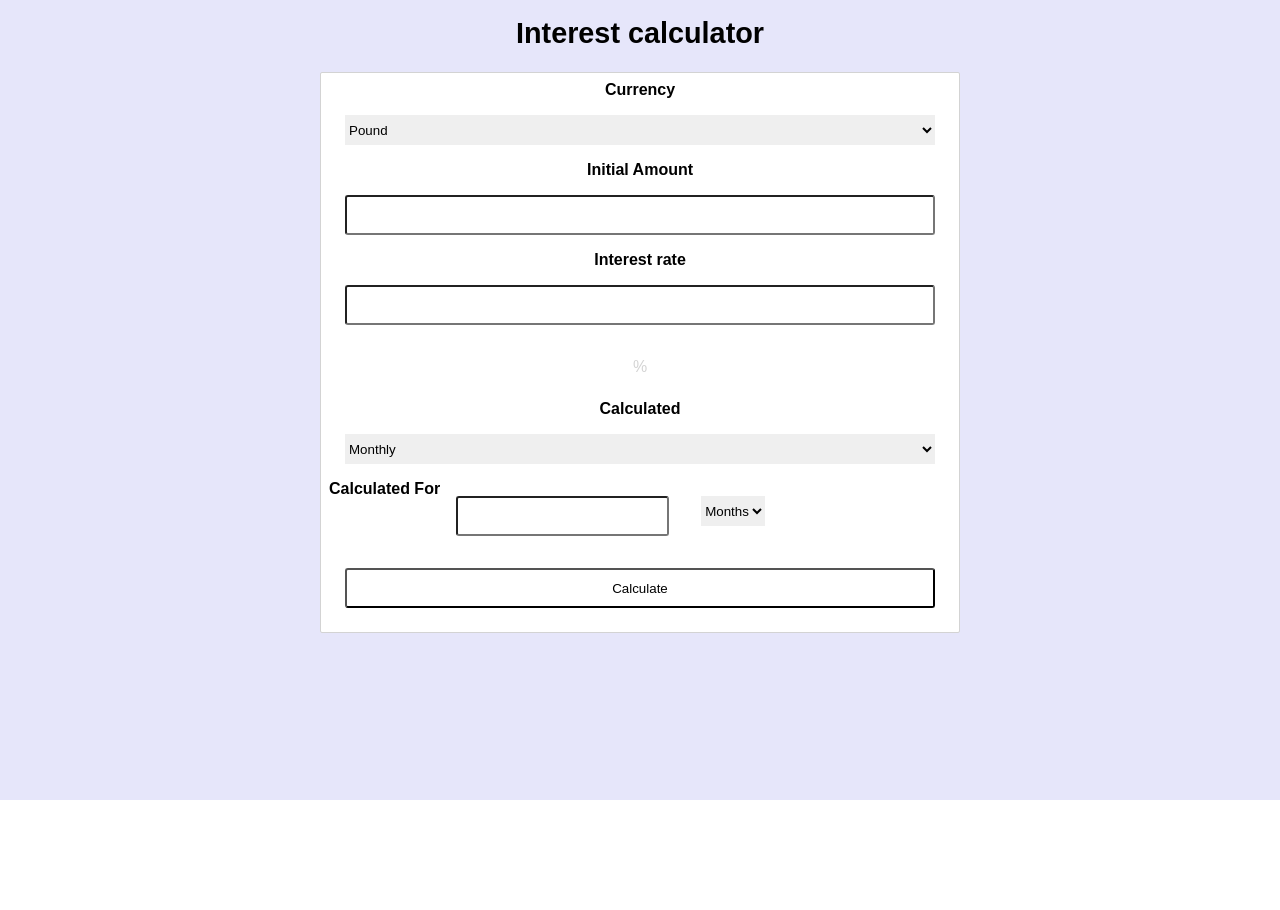
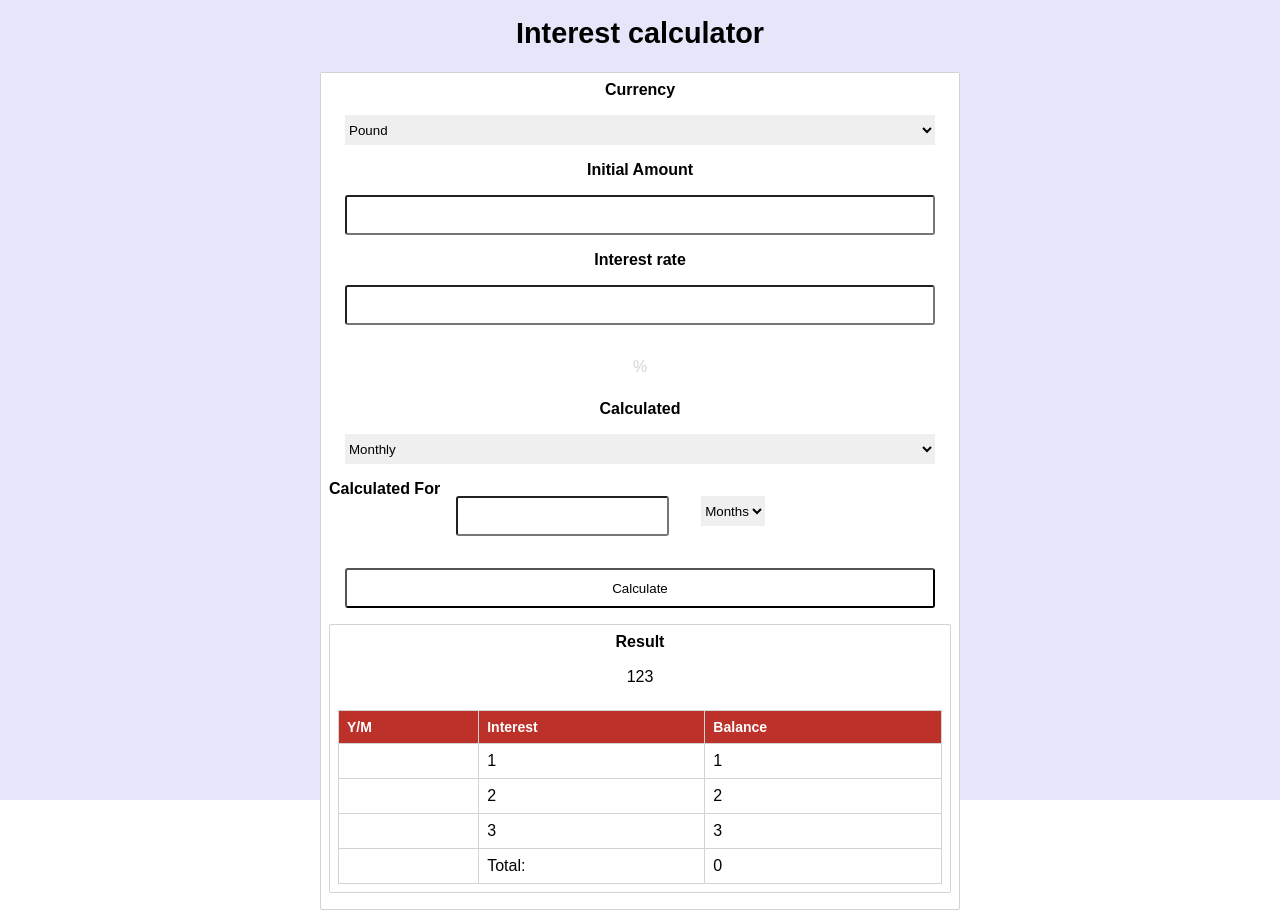
Before and after one commit to Near27/Interest-Calculator, a React (Create React App) app in the folder client/: page / in a window 1280 px wide. Before the commit the page ends 800 px from the top, so only its background shows below. Built offline with nearby package versions, Linux system fonts and the light colour scheme.

Commit message:
created result component

```diff
--- a/client/src/App.css
+++ b/client/src/App.css
@@ -236,7 +236,7 @@ thead {
 
 td,
 th {
-  border: 1px solid red;
+  border: 1px solid lightgray;
   padding: 0.5rem;
   text-align: left;
 }
--- a/client/src/Calculator.js
+++ b/client/src/Calculator.js
@@ -14,7 +14,7 @@ class Calculator extends Component {
         },
         calculated: '',//['monthly', 'yearly'],
         show: false,
-        array: [],
+        data: ['1', '2', '3'],
     }
     this.handleSubmit = this.handleSubmit.bind(this);
   }
@@ -60,13 +60,13 @@ class Calculator extends Component {
                         </select>
                     </div>
 
-
                     <input
                     type="submit"
                     value="Calculate"
                     className="btn"/>
 
-                    {this.state.show ? <Result /> : null}
+                    {this.state.show ? <Result data={this.state.data} /> : null}
+                    <Result data={this.state.data} />
                 </div>
             </form>
         </div>
--- a/client/src/Result.js
+++ b/client/src/Result.js
@@ -1,10 +1,10 @@
 import React, { Component } from 'react';
 
 class Result extends Component {
-  constructor() {
-    super();
+  constructor(props) {
+    super(props);
     this.state = {
-
+      data: props.data
     }
   }
 
@@ -12,12 +12,41 @@ class Result extends Component {
     return (
         <div className="object-wrapper padding">
             <label>Result</label>
+            <p>{this.state.data}</p>
             <table className="result">
-
+                <thead>
+                    <tr>
+                    <th>Y/M</th>
+                    <th>Interest</th>
+                    <th>Balance</th>
+                    </tr>
+                </thead>
+                <tfoot>
+                    <tr>
+                    <td></td>
+                    <td>Total:</td><td>0</td>
+                    </tr>
+                </tfoot>
+                <TableRows data={this.state.data} />
             </table>
         </div>
     );
   }
 }
 
+const TableRows = (props) => (
+    <tbody>
+    { props.data.map((row) => {
+            return (
+                <tr>
+                    <td></td>
+                    <td>{row}</td>
+                    <td>{row}</td>
+                </tr>
+                )
+        })
+    }
+    </tbody>
+)
+
 export default Result;
```
